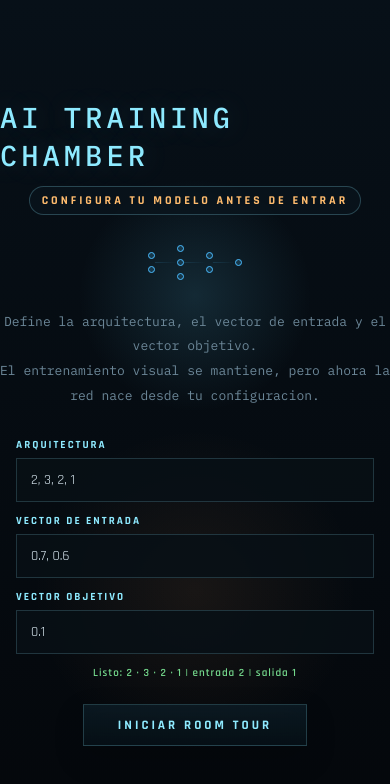
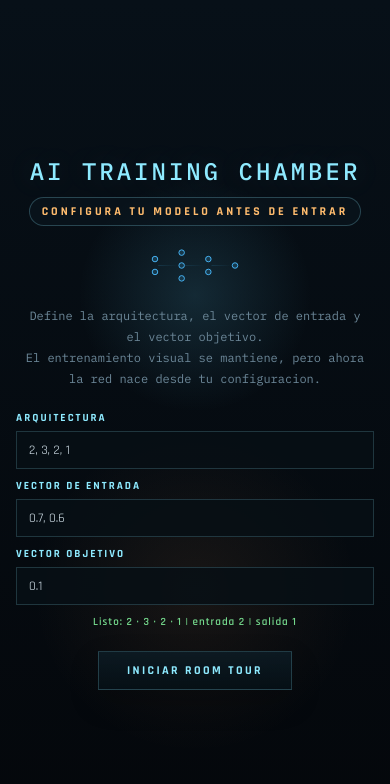
Before and after one commit to Jhonier16s/neuronal-network, a React (Vite) app: page / in a window 390 px wide. Shown: the top 784 px of the page. Built offline with nearby package versions, Linux system fonts and the light colour scheme; the HTML template or start-up script is replaced by a standard one.

Commit message:
Add responsive styles for various components in App.css

```diff
--- a/src/App.css
+++ b/src/App.css
@@ -974,6 +974,136 @@
   color: var(--warning);
 }
 
+@media (max-width: 1366px), (max-height: 820px) {
+  #top-bar {
+    padding: 14px 20px;
+    gap: 16px;
+  }
+
+  #ttl {
+    padding: 7px 10px 8px;
+  }
+
+  #ttl h1 {
+    font-size: 15px;
+    letter-spacing: 3px;
+  }
+
+  #ttl p,
+  #stats {
+    font-size: 10px;
+    line-height: 1.7;
+  }
+
+  #info {
+    top: 92px;
+    right: 20px;
+    transform: none;
+    width: 228px;
+    padding: 16px 18px;
+    font-size: 11px;
+    line-height: 1.75;
+  }
+
+  #ctrl {
+    left: 20px;
+    bottom: 18px;
+    font-size: 11px;
+    line-height: 1.85;
+  }
+
+  #lock-prompt {
+    bottom: 70px;
+    padding: 11px 20px;
+    font-size: 12px;
+    letter-spacing: 1.8px;
+  }
+
+  #train-panel {
+    right: 20px;
+    bottom: 18px;
+    width: 292px;
+    padding: 15px 16px;
+  }
+
+  #train-panel h3 {
+    margin-bottom: 12px;
+    padding-bottom: 8px;
+    font-size: 11px;
+    letter-spacing: 2.4px;
+  }
+
+  .train-lbl {
+    font-size: 11px;
+  }
+
+  .train-val,
+  .train-val.mono,
+  .signal-chip {
+    font-size: 12px;
+  }
+
+  #step-controls {
+    margin-top: 12px;
+    padding-top: 10px;
+    gap: 6px;
+  }
+
+  .step-btn {
+    min-height: 40px;
+    padding: 0 8px;
+    font-size: 12px;
+  }
+
+  #loss-chart {
+    height: 116px;
+  }
+
+  #step-pos,
+  #arrow-hint {
+    font-size: 9px;
+    letter-spacing: 1.4px;
+  }
+
+  #entry {
+    padding: 28px 20px;
+    gap: 10px;
+    overflow-y: auto;
+  }
+
+  #entry h2 {
+    font-size: clamp(1.5rem, 3vw, 2.6rem);
+    letter-spacing: 3px;
+  }
+
+  .arch {
+    margin: 12px 0;
+    transform: scale(0.92);
+    transform-origin: center;
+  }
+
+  #entry p {
+    margin-bottom: 12px;
+    font-size: 12px;
+    line-height: 1.75;
+  }
+
+  .entry-form {
+    gap: 10px;
+  }
+
+  .entry-field input {
+    padding: 10px 12px;
+    font-size: 13px;
+  }
+
+  #ebtn {
+    padding: 11px 28px;
+    font-size: 12px;
+    letter-spacing: 2.4px;
+  }
+}
+
 @media (max-width: 980px) {
   #top-bar {
     padding: 16px 18px;
```
